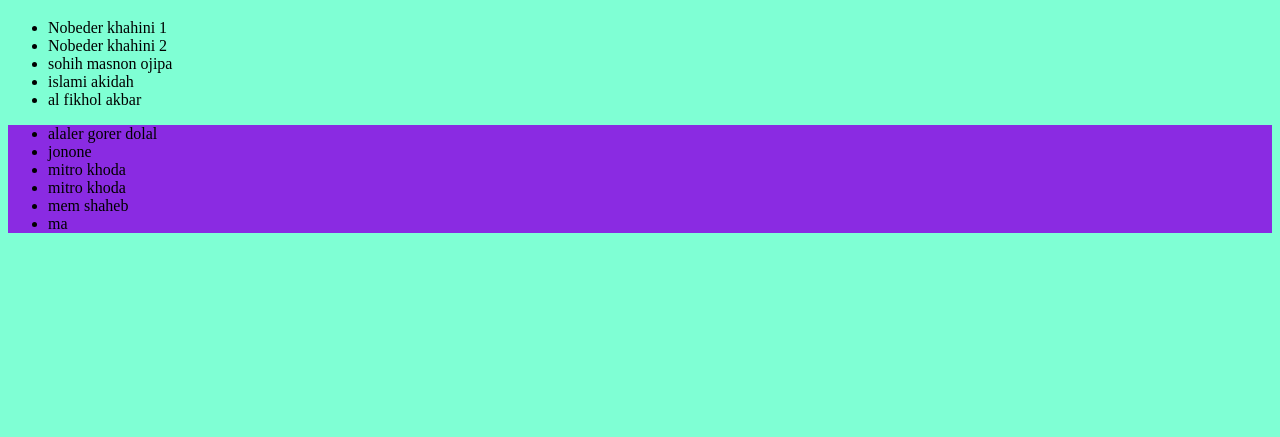
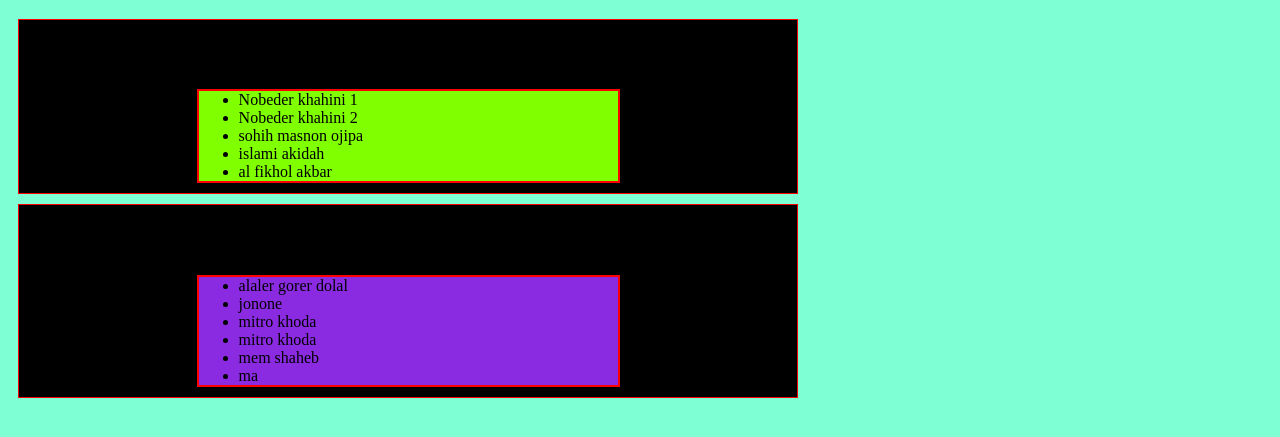
Before and after one commit to Najmul-Isalm/My-book-list, a plain HTML site: page index.html in a window 1280 px wide. Shown: the part 61-498 px from the top of the page. Drawn offline with Linux system fonts and the light colour scheme.

Commit message:
add some div,h3  and add some style

```diff
--- a/index.html
+++ b/index.html
@@ -11,13 +11,18 @@
 
 <body>
     <h1>My Book List</h1>
-    <ul>
+    <div>
+        <h3>My Islamic Book List</h3>
+        <ul class="islamic">
             <li>Nobeder khahini 1</li>
             <li>Nobeder khahini 2</li>
             <li>sohih masnon ojipa</li>
             <li>islami akidah</li>
             <li>al fikhol akbar</li>
         </ul>
+    </div>
+    <div>
+        <h3>My Novel Book List</h3>
         <ul class="novel">
             <li>alaler gorer dolal</li>
             <li>jonone</li>
@@ -26,6 +31,8 @@
             <li>mem shaheb</li>
             <li>ma</li>
         </ul>
+    </div>
+
 </body>
 
 </html>
--- a/style.css
+++ b/style.css
@@ -1,6 +1,23 @@
 body {
   background-color: aquamarine;
 }
+div {
+  width: 60%;
+  background: black;
+  margin: 0 auto;
+  padding: 10px;
+  border: 1px solid red;
+  margin: 10px;
+}
 .novel {
+  border: 2px solid red;
   background: blueviolet;
+  width: 50%;
+  margin: 0 auto;
 }
+.islamic {
+  background: chartreuse;
+  border: 2px solid red;
+  width: 50%;
+  margin: 0 auto;
+}
```
Lines whose indentation alone changed are shown as unchanged.
